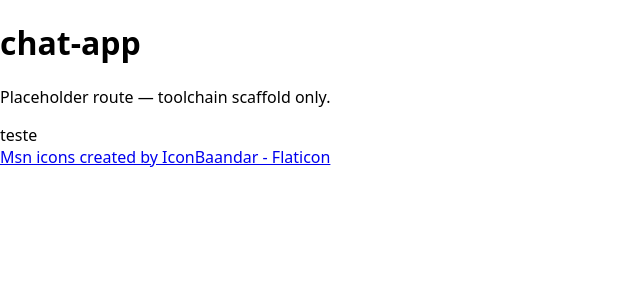
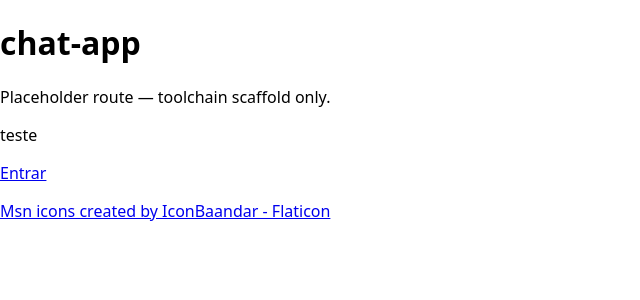
Before and after one commit to M4rrt/challenge-bwt, a React (Vite) app in the folder frontend/: page / in a window 1280 px wide. Shown: the top 300 px of the page, without its empty margins (0-640 px from the left). Built offline with nearby package versions, Linux system fonts and the light colour scheme; no server answers.

Commit message:
feat(frontend): link Home to the login page

```diff
--- a/frontend/src/routes/Home.tsx
+++ b/frontend/src/routes/Home.tsx
@@ -1,9 +1,14 @@
+import { Link } from 'react-router-dom'
+
 function Home() {
   return (
     <main>
       <h1>chat-app</h1>
       <p>Placeholder route — toolchain scaffold only.</p>
       teste
+      <p>
+        <Link to="/login">Entrar</Link>
+      </p>
       <footer>
         <a href="https://www.flaticon.com/free-icons/msn" title="msn icons">
           Msn icons created by IconBaandar - Flaticon
```
Also changed, not shown: 1 other file (tests, documents, lock files or other folders).
